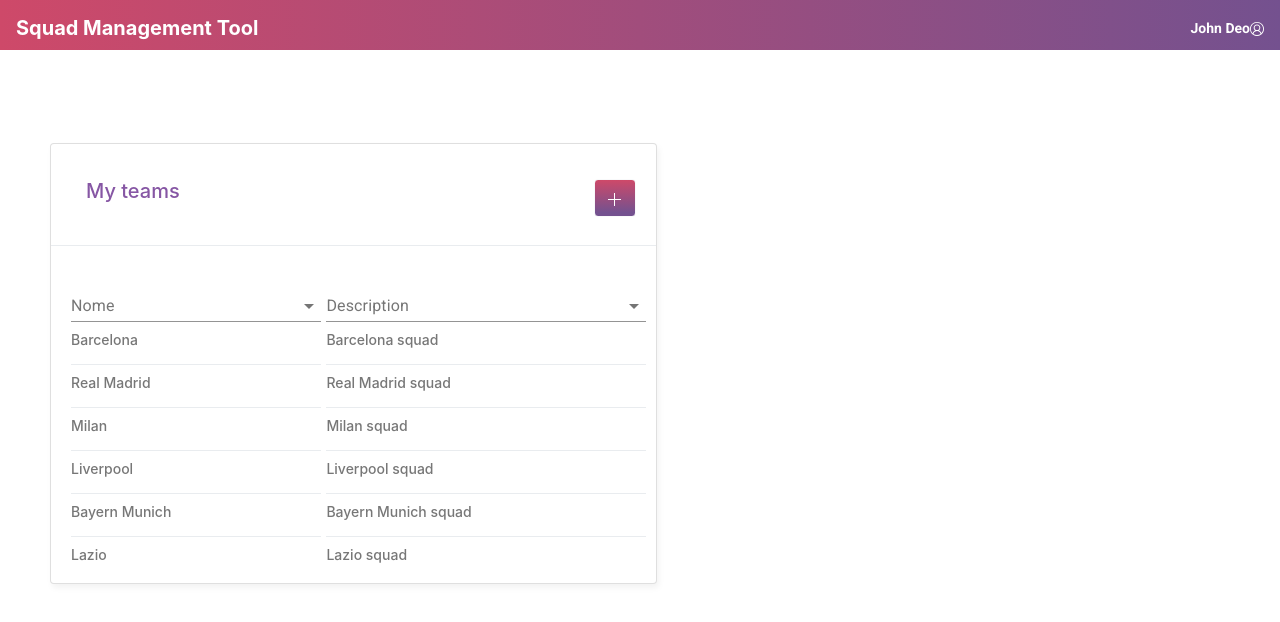
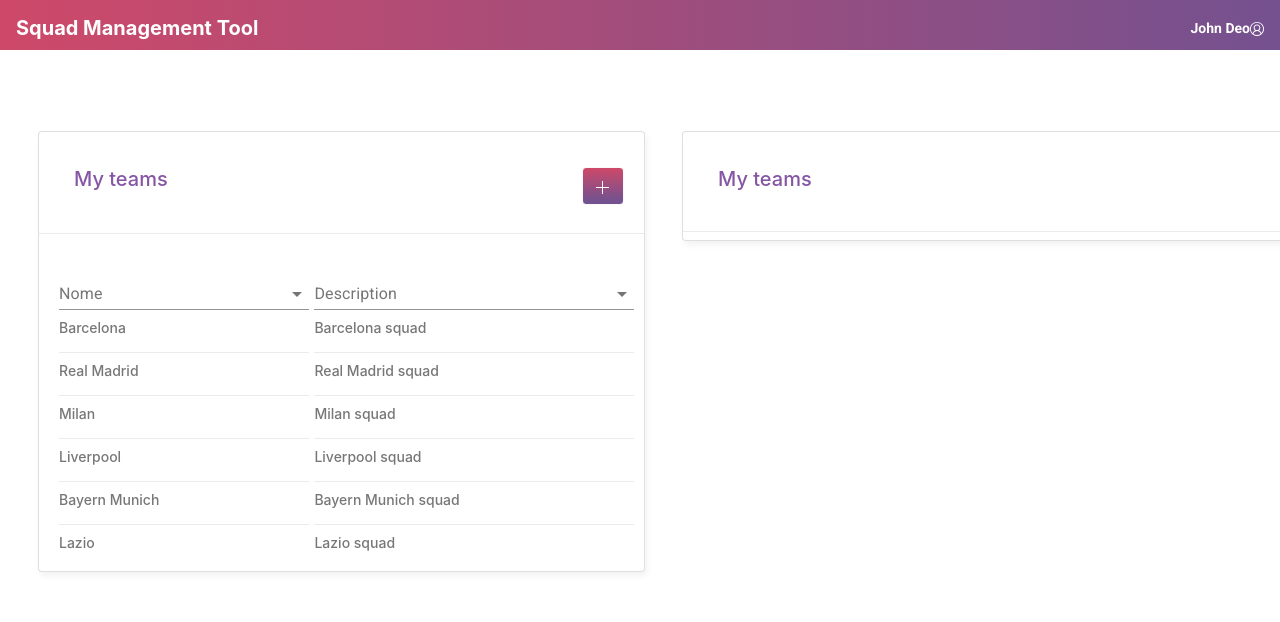
Before and after one commit to Marcuspo/squad-management-tool, a React (Create React App) app: page / in a window 1280 px wide. Shown: the top 622 px of the page. Built offline with nearby package versions, Linux system fonts and the light colour scheme.

Commit message:
Criação do component top5 lado direito

```diff
--- a/src/App.js
+++ b/src/App.js
@@ -1,13 +1,22 @@
 import NavBar from "./components/Bar/NavBar"
 import Main from "./components/Main/Main"
+import Top5 from "./components/Top5/Top5"
 
 import "bootstrap/dist/css/bootstrap.min.css"
+import { Grid } from "@material-ui/core"
 
 function App() {
   return (
     <div>
       <NavBar />
-      <Main />
+      <Grid container spacing={1}>
+        <Grid container item xs spacing={3}>
+          <Main />
+        </Grid>
+        <Grid container item xs spacing={3}>
+          <Top5 />
+        </Grid>
+      </Grid>
     </div>
   )
 }
--- /dev/null
+++ b/src/components/Top5/Top5.js
@@ -0,0 +1,17 @@
+import React from "react"
+import { Card, Dropdown } from "react-bootstrap"
+
+function Main() {
+  return (
+    <div>
+      <Card className="card-main">
+        <Card.Body>
+          <Card.Title className="card-title ">My teams</Card.Title>
+        </Card.Body>
+        <Dropdown.Divider />
+      </Card>
+    </div>
+  )
+}
+
+export default Main
```
Also changed, not shown: src/components/Top5/Top5.css (added).
